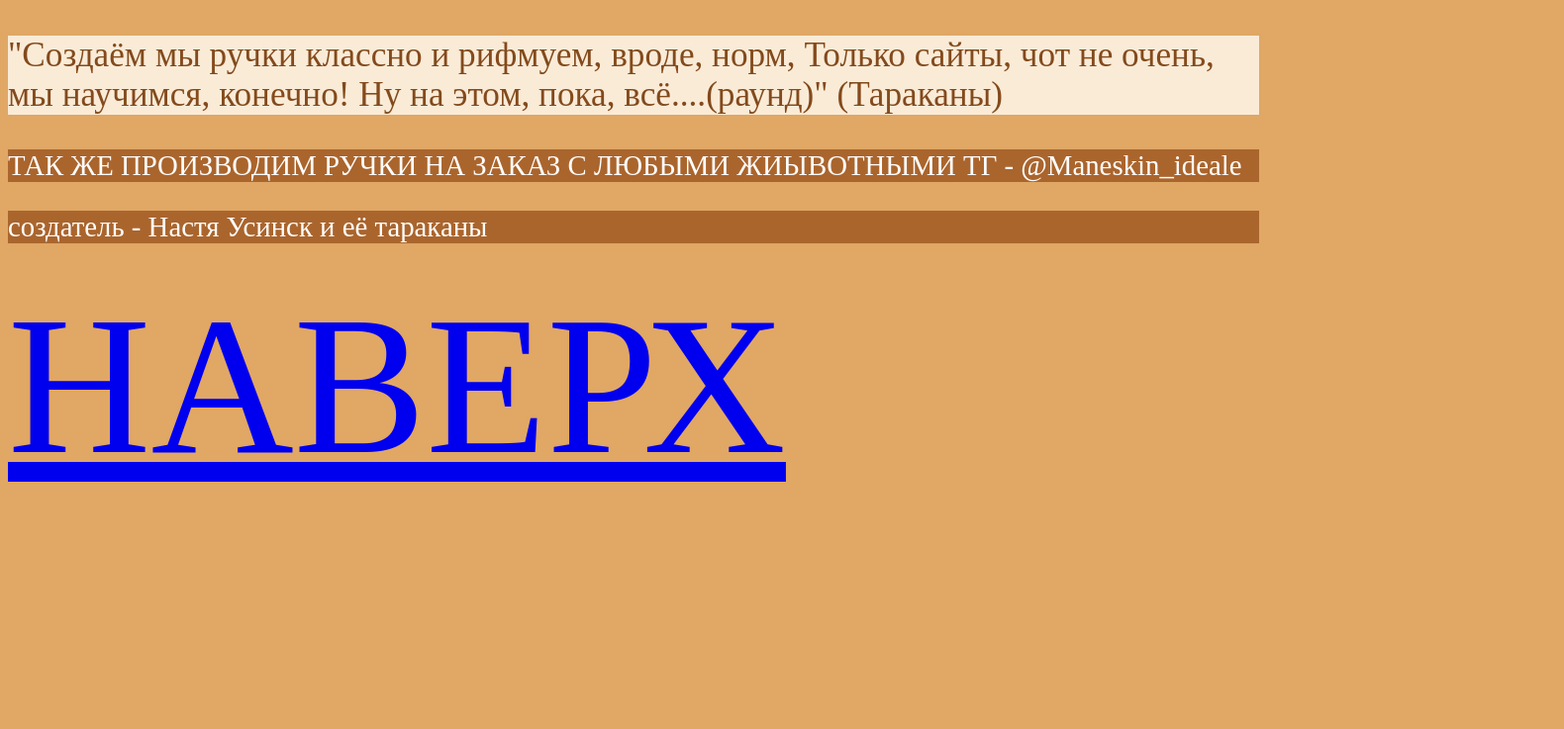
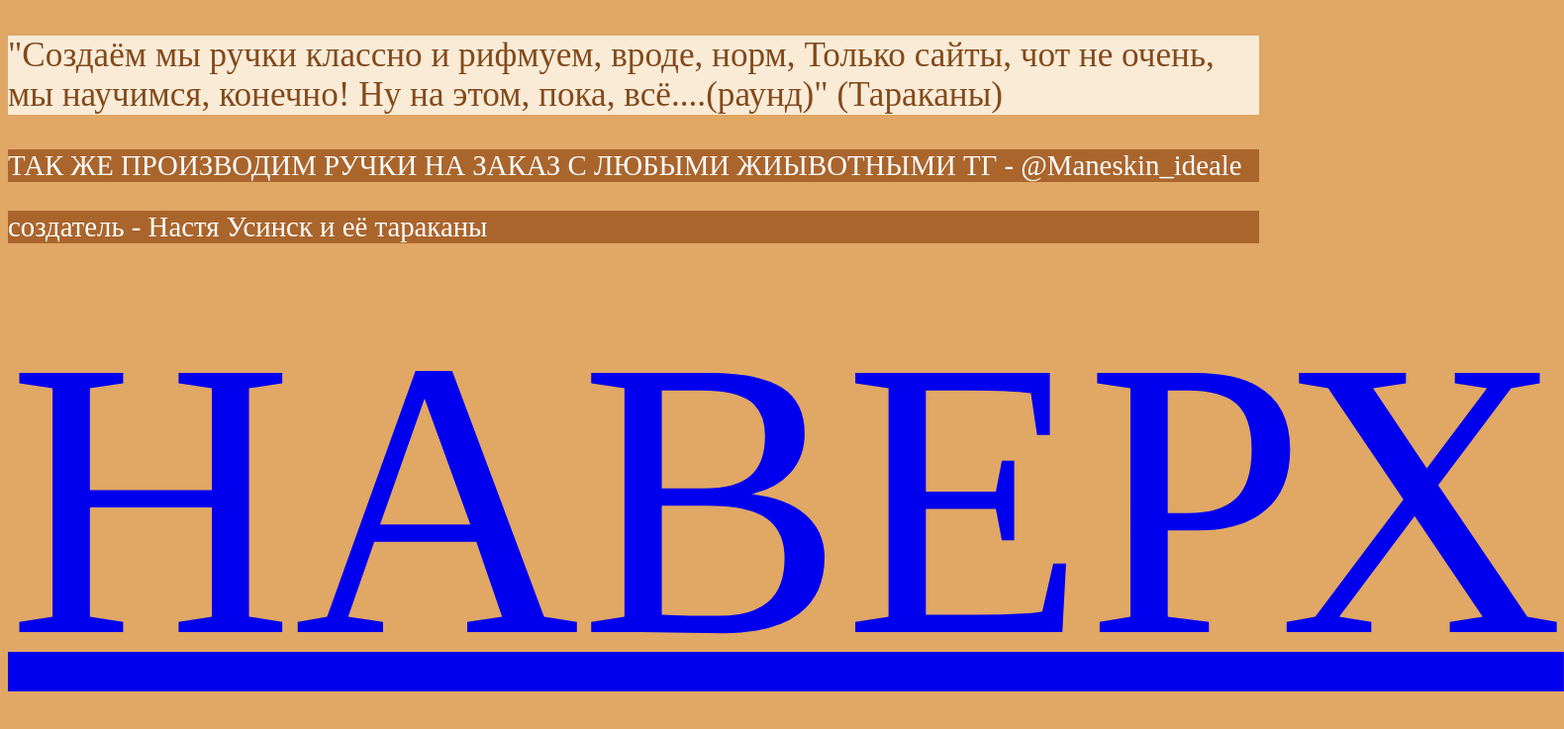
Before and after one commit to Maneskin-nast/XP, a plain HTML site: page index.html in a window 1280 px wide. Shown: the part 1221-1958 px from the top of the page at 99% size, 1580 px wide, since content can reach past the window. Before the commit the page ends 1733 px from the top, so only its background shows below. Drawn offline with Linux system fonts and the light colour scheme.

Commit message:
Update style.css

```diff
--- a/style.css
+++ b/style.css
@@ -50,5 +50,5 @@ footer p {
     color: #ffffff;
 }
 a {
-    font-size: 200px
+    font-size: 400px
 }
```
